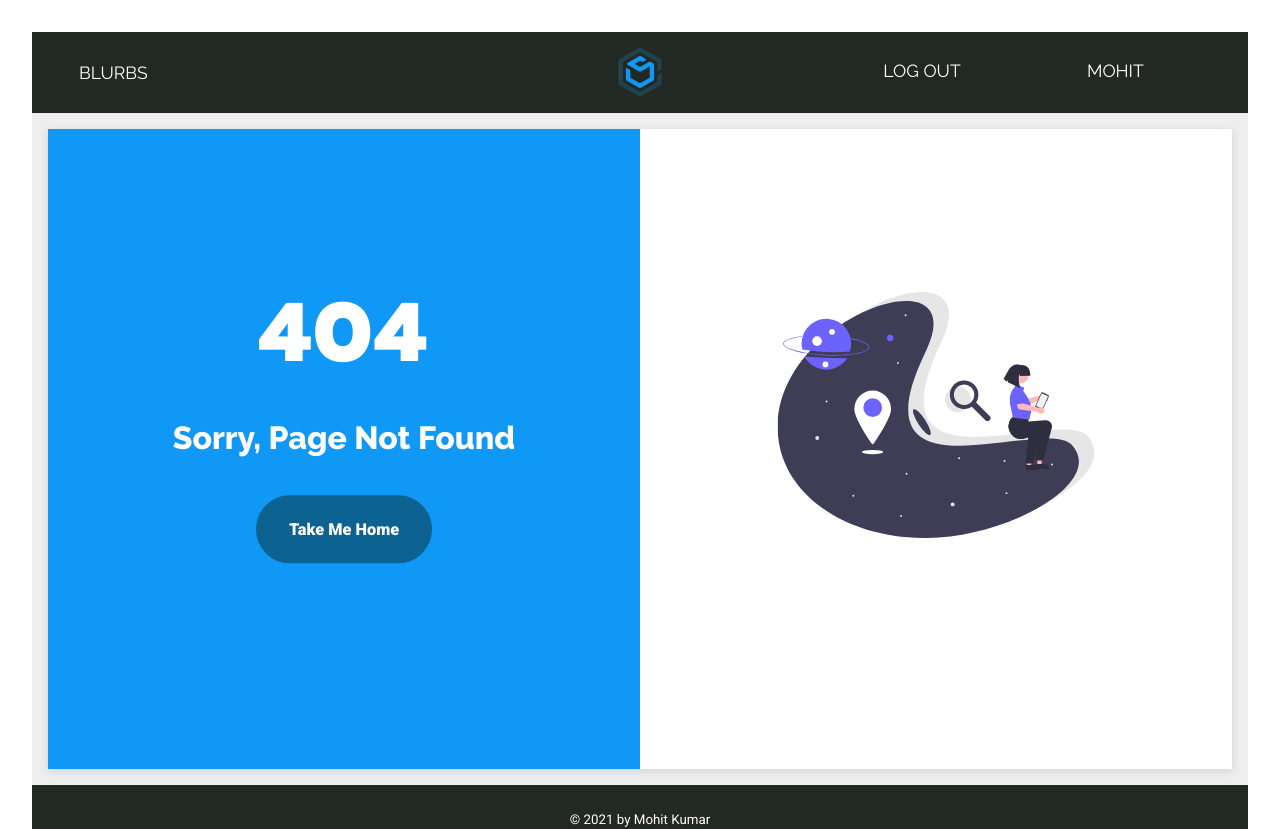
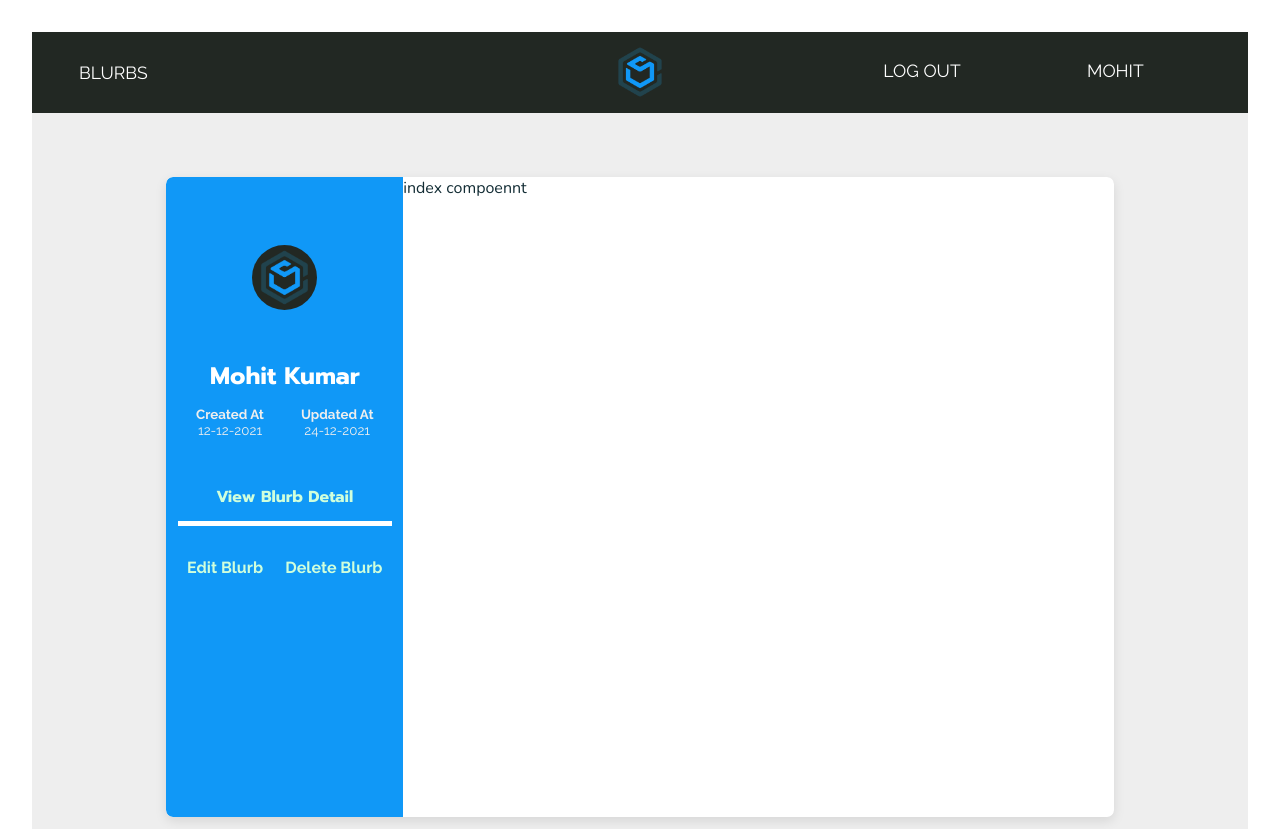
Before and after one commit to mohit-kumar-behera/blurb, a React (Create React App) app in the folder blurb-client/: page /profile/ada in a window 1280 px wide. Before the commit this address had no page. Shown: the top 829 px of the page. Built offline with nearby package versions, Linux system fonts and the light colour scheme.

Commit message:
Link to NavLink in BlurbPageLayout

```diff
--- a/blurb-client/src/components/App.jsx
+++ b/blurb-client/src/components/App.jsx
@@ -13,6 +13,7 @@ import Home from './Home/Home';
 import BlurbDetail from './Blurb/BlurbDetail';
 import BlurbEdit from './Blurb/BlurbEdit';
 import BlurbDelete from './Blurb/BlurbDelete';
+import ProfileLayout from './Layout/ProfileLayout';
 import NoMatch from './Error/NoMatch';
 
 // import stylesheets
@@ -80,14 +81,7 @@ const App = () => {
           <Route path="delete" element={<BlurbDelete title="Delete Blurb" />} />
         </Route>
 
-        <Route
-          path="user/:username"
-          element={
-            <ProtectedRoute>
-              <P />
-            </ProtectedRoute>
-          }
-        >
+        <Route path="profile/:username" element={<ProfileLayout />}>
           <Route index element={<A />} />
           <Route path="blurb" element={<B />} />
         </Route>
--- a/blurb-client/src/components/Blurb/Blurb.css
+++ b/blurb-client/src/components/Blurb/Blurb.css
@@ -116,8 +116,14 @@
   margin-right: 0.2rem;
 }
 .modify-info__link {
+  padding: 0.2rem 0.4rem;
+  border-radius: 2.5px;
   transform: translate(0, 0);
   transition: all 0.3s ease;
+}
+.modify-info__link,
+.modify-info__link:not(:visited),
+.modify-info__link:visited {
   color: var(--green-light);
 }
 .modify-info__link:hover {
@@ -125,6 +131,11 @@
   transform: translate(2px, -2px);
   text-shadow: rgba(0, 0, 0, 0.3) 0px 19px 38px,
     rgba(0, 0, 0, 0.22) 0px 15px 12px;
+}
+.modify-info__link.active {
+  color: var(--white);
+  pointer-events: none;
+  background-color: var(--white-antique-opac-m);
 }
 .blurb-detail-wrapper {
   padding: 4rem 2.5rem;
--- a/blurb-client/src/components/Blurb/Blurb.jsx
+++ b/blurb-client/src/components/Blurb/Blurb.jsx
@@ -16,9 +16,16 @@ const blurbData = [
   },
   {
     id: Math.floor(Math.random() * 14575),
-    title: 'Shogun of Peace dsiufis idsfi dsfi ',
+    title: 'Shogun of Peace dsiufis idsfi dsfi',
     user: {
       name: 'Nettie Norman',
+    },
+  },
+  {
+    id: Math.floor(Math.random() * 14575),
+    title: 'SAME- Shogun of Peace dsiufis idsfi dsfi',
+    user: {
+      name: 'mohit',
     },
   },
   {
--- a/blurb-client/src/components/Blurb/BlurbModify.jsx
+++ b/blurb-client/src/components/Blurb/BlurbModify.jsx
@@ -1,20 +1,37 @@
 import React from 'react';
-import { Link } from 'react-router-dom';
+import { NavLink } from 'react-router-dom';
 
 const BlurbModify = () => {
-  return (
-    <div className="modify-info">
-      <Link to="" className="modify-info__link">
-        <strong>Blurb Detail</strong>
-      </Link>
-      <Link to="edit" className="modify-info__link">
-        <strong>Edit Blurb</strong>
-      </Link>
-      <Link to="delete" className="modify-info__link">
-        <strong>Delete Blurb</strong>
-      </Link>
-    </div>
-  );
+  const linkData = [
+    {
+      id: 'linkeditblurb',
+      text: 'Edit Blurb',
+      toPath: 'edit',
+    },
+    {
+      id: 'linkdeleteblurb',
+      text: 'Delete Blurb',
+      toPath: 'delete',
+    },
+  ];
+
+  const renderLink = () => {
+    return linkData.map(link => {
+      return (
+        <NavLink
+          key={link.id}
+          to={link.toPath}
+          className={({ isActive }) =>
+            isActive ? 'modify-info__link active' : 'modify-info__link'
+          }
+        >
+          <strong>{link.text}</strong>
+        </NavLink>
+      );
+    });
+  };
+
+  return <div className="modify-info">{renderLink()}</div>;
 };
 
 export default BlurbModify;
--- a/blurb-client/src/components/Blurb/BlurbNavigation.jsx
+++ b/blurb-client/src/components/Blurb/BlurbNavigation.jsx
@@ -1,4 +1,5 @@
 import React from 'react';
+import { Link } from 'react-router-dom';
 
 // import components
 import ProtectedComponent from '../Authentication/ProtectedComponent';
@@ -32,6 +33,11 @@ const BlurbNavigation = () => {
       </div>
       <div className="modify-detail-wrapper">
         <ProtectedComponent>
+          <div>
+            <Link to="" className="modify-info__link">
+              <strong>View Blurb Detail</strong>
+            </Link>
+          </div>
           <BlurbModify />
         </ProtectedComponent>
       </div>
--- /dev/null
+++ b/blurb-client/src/components/Layout/ProfileLayout.jsx
@@ -0,0 +1,20 @@
+import React from 'react';
+import { Outlet } from 'react-router-dom';
+
+// import components
+import OvenLayout from './OvenLayout';
+import BlurbNavigation from '../Blurb/BlurbNavigation';
+
+import { styleBlue } from './OvenLayoutStyle';
+
+const ProfileLayout = () => {
+  return (
+    <OvenLayout
+      style={styleBlue}
+      leftChildren={<BlurbNavigation />}
+      rightChildren={<Outlet />}
+    />
+  );
+};
+
+export default ProfileLayout;
--- a/blurb-client/src/components/Navbar/Navbar.jsx
+++ b/blurb-client/src/components/Navbar/Navbar.jsx
@@ -29,7 +29,7 @@ const ProtectedNavLink = ({ auth }) => {
       <Link to="/auth/logout" className="link navlink">
         Log out
       </Link>
-      <Link to={`user/${auth.user}`} className="link navlink">
+      <Link to={`profile/${auth.user}`} className="link navlink">
         {auth.user}
       </Link>
     </>
```
